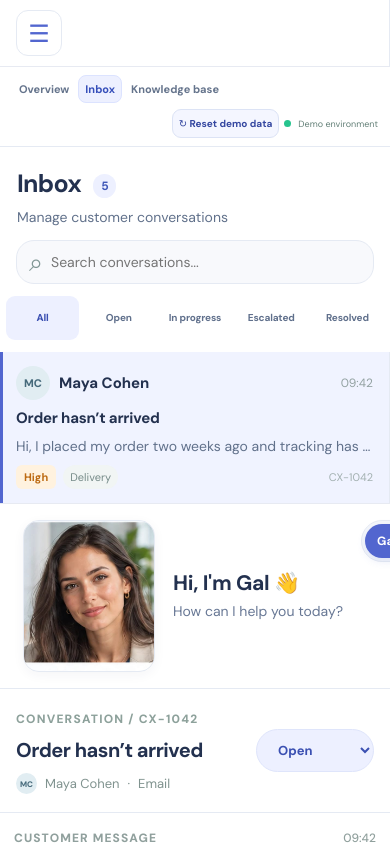
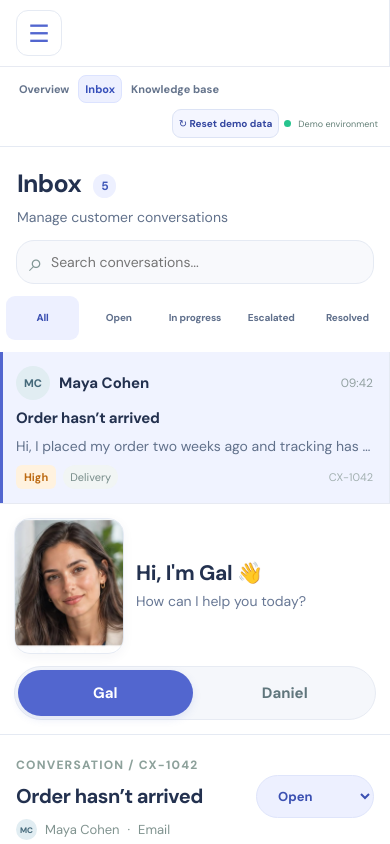
Before and after one commit to tamtam888/CX-Agent-Assist, a React (Vite) app: page / in a window 390 px wide. Shown: the top 844 px of the page. Built offline with nearby package versions, Linux system fonts and the light colour scheme.

Commit message:
fix: keep Gal and Daniel assistant switch fully visible on mobile

```diff
--- a/src/polish.css
+++ b/src/polish.css
@@ -184,3 +184,12 @@
  .cx-shell.mobile-menu-open .cx-sidebar nav{display:flex!important}
  .cx-shell.mobile-menu-open .cx-sidebar .cx-nav-text{display:inline!important;font-size:15px!important}
 }
+
+/* Mobile agent switch: full-width dedicated row, never clipped off-screen. */
+@media(max-width:590px){
+ .cx-conversation>.cx-persona-banner{display:grid!important;grid-template-columns:minmax(0,110px) minmax(0,1fr)!important;grid-template-areas:"portrait intro" "switch switch"!important;gap:12px!important;width:100%!important;min-width:0!important;box-sizing:border-box!important;overflow:visible!important;padding:14px!important}
+ .cx-conversation>.cx-persona-banner .cx-persona-portrait{grid-area:portrait!important;width:100%!important;min-width:0!important;max-width:110px!important;height:136px!important}
+ .cx-conversation>.cx-persona-banner .cx-persona-intro{grid-area:intro!important;min-width:0!important;max-width:100%!important;overflow-wrap:anywhere!important}
+ .cx-conversation>.cx-persona-banner .cx-persona-switch{grid-area:switch!important;position:static!important;display:grid!important;grid-template-columns:1fr 1fr!important;width:100%!important;min-width:0!important;max-width:100%!important;justify-self:stretch!important;align-self:stretch!important;margin:0!important;box-sizing:border-box!important}
+ .cx-conversation>.cx-persona-banner .cx-persona-switch button{display:block!important;width:100%!important;min-width:0!important;min-height:46px!important;padding:10px 14px!important;font-size:15px!important;white-space:nowrap!important;touch-action:manipulation}
+}
```
